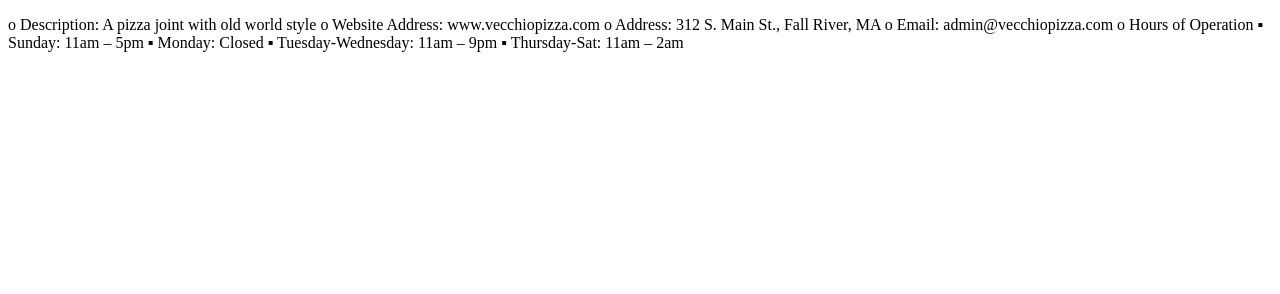
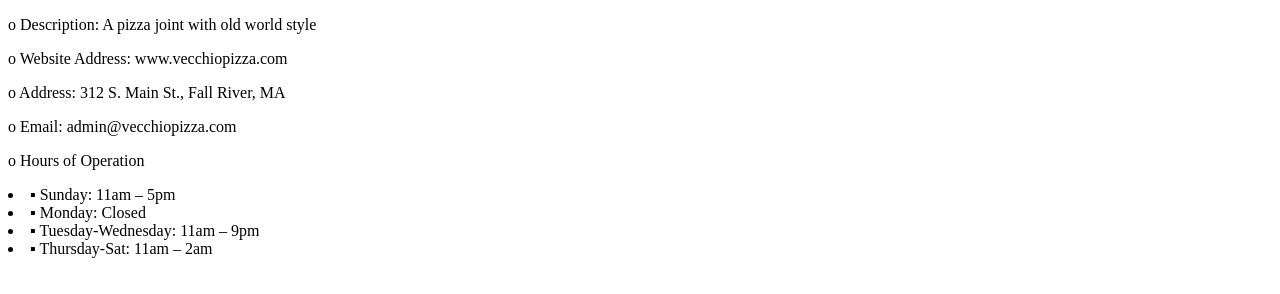
Before and after one commit to 22madisonreddy/22madisonreddy.github.io, a plain HTML site: page Resturant Lab/resturant.html in a window 1280 px wide. Drawn offline with Linux system fonts and the light colour scheme.

Commit message:
Update resturant.html

```diff
--- a/Resturant Lab/resturant.html
+++ b/Resturant Lab/resturant.html
@@ -4,14 +4,14 @@
     <title> Mondo Vecchio Pizzeria </title>
   </head>
   <body>
-    <p>o Description: A pizza joint with old world style
-       o Website Address: www.vecchiopizza.com
-       o Address: 312 S. Main St., Fall River, MA
-       o Email: admin@vecchiopizza.com
-       o Hours of Operation
-               ▪ Sunday: 11am – 5pm
-               ▪ Monday: Closed
-               ▪ Tuesday-Wednesday: 11am – 9pm
-               ▪ Thursday-Sat: 11am – 2am</p>
+    <p>  o Description: A pizza joint with old world style</p>
+    <p>  o Website Address: www.vecchiopizza.com </p>
+    <p>  o Address: 312 S. Main St., Fall River, MA </p>
+    <p>  o Email: admin@vecchiopizza.com </p>
+    <p>  o Hours of Operation </p>
+         <li>  ▪ Sunday: 11am – 5pm </li>
+         <li>  ▪ Monday: Closed </li>
+         <li>  ▪ Tuesday-Wednesday: 11am – 9pm </li>
+         <li>  ▪ Thursday-Sat: 11am – 2am </li>
   </body>
 </html>
```
